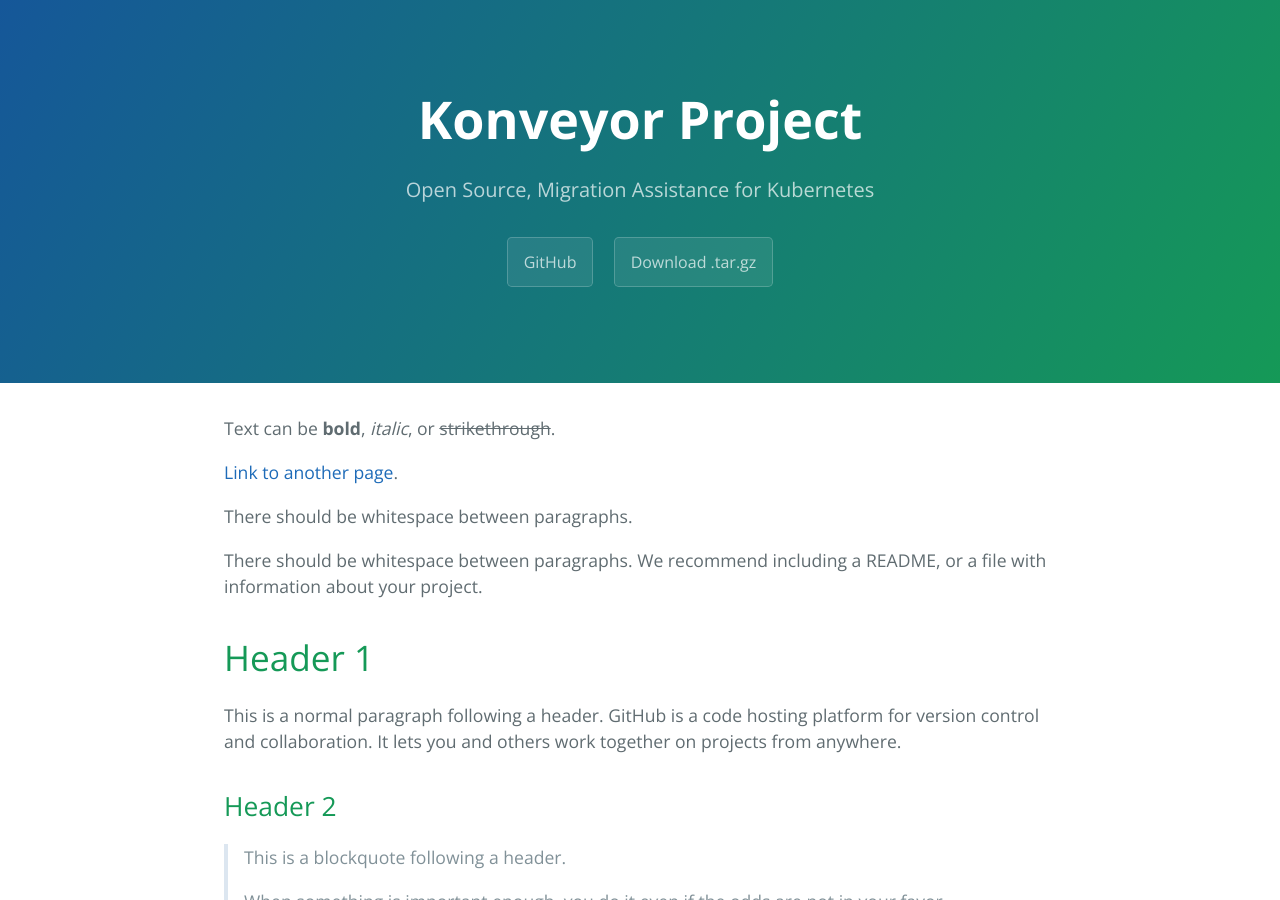
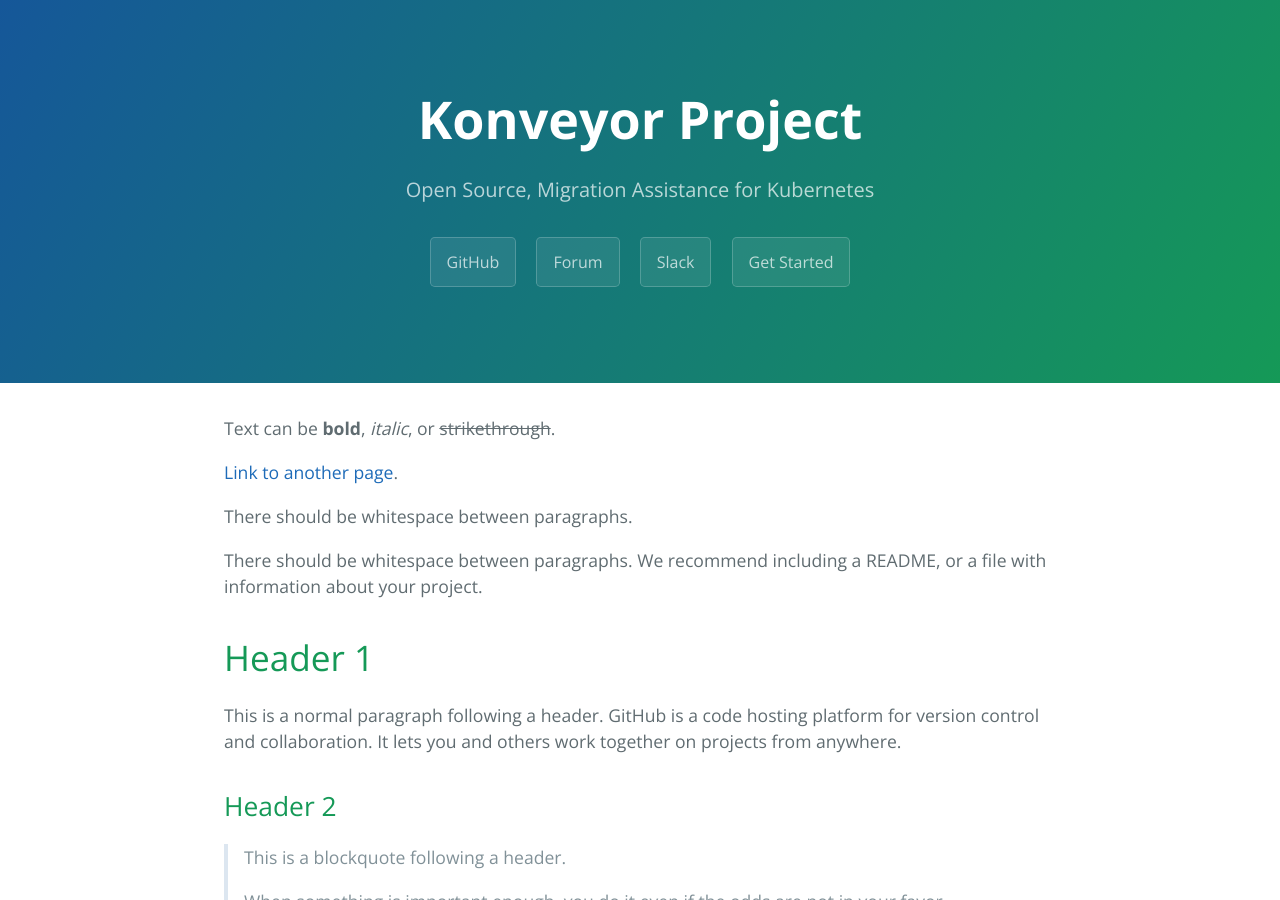
Before and after one commit to joesepi/konveyor.github.io, a Jekyll site: the page built from index.md, in a window 1280 px wide and 900 px high. Built offline with Jekyll 4.4.1, drawn with Linux system fonts in a browser that asks for light colours.

Commit message:
trying to change layouts

```diff
--- a/_config.yml
+++ b/_config.yml
@@ -3,3 +3,4 @@ description: Open Source, Migration Assistance for Kubernetes
 show_downloads: true
 google_analytics:
 theme: jekyll-theme-cayman
+getstarted.url: /getstarted
--- a/_layouts/default.html
+++ b/_layouts/default.html
@@ -29,8 +29,10 @@
         <a href="{{ site.github.repository_url }}" class="btn">View on GitHub</a>
       {% endif %}
       {% if site.show_downloads %}
-        <a href="{{ site.github.zip_url }}" class="btn">GitHub</a>
-        <a href="{{ site.github.tar_url }}" class="btn">Download .tar.gz</a>
+        <a href="{{ site.github.url }}" class="btn">GitHub</a>
+        <a href="{{ site.forum.url }}" class="btn">Forum</a>
+        <a href="{{ site.slack.url }}" class="btn">Slack</a>
+        <a href="{{ site.getstarted.url }}" class="btn">Get Started</a>
       {% endif %}
     </header>
 
```
